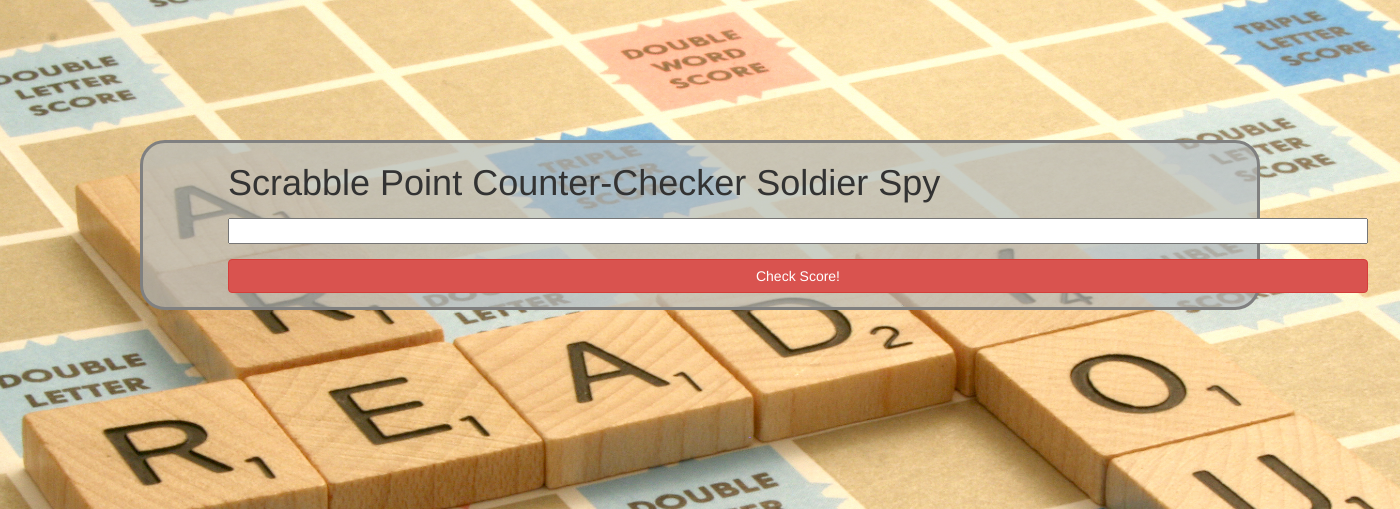
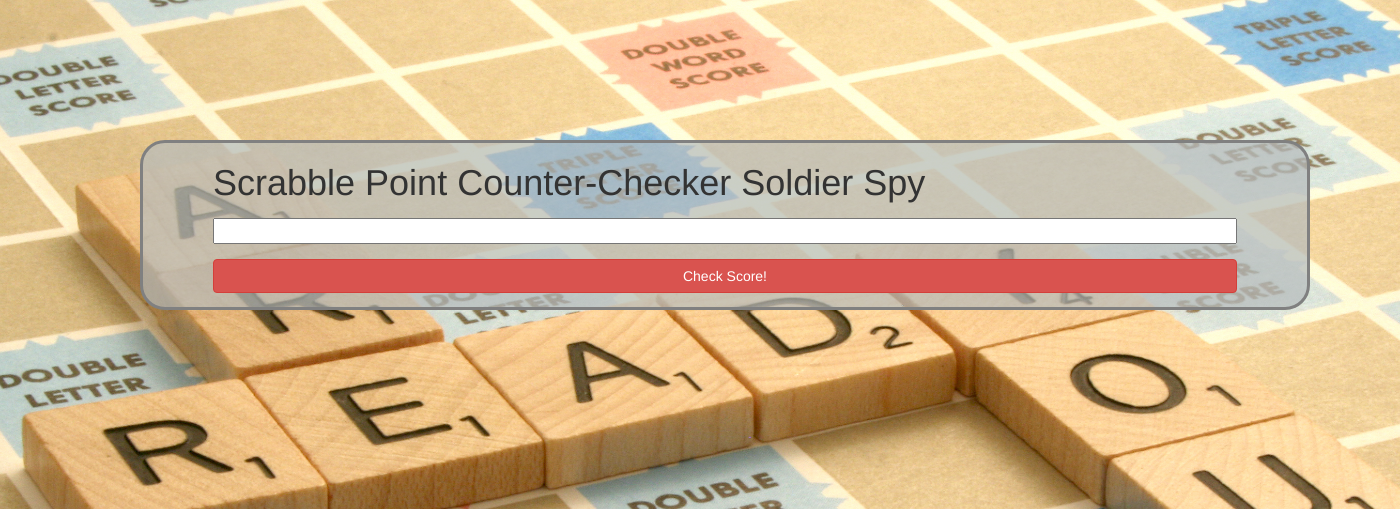
Before and after one commit to IanMcKe/Scrabble, a PHP site: template views/form.html.twig in a window 1400 px wide. Shown: the top 509 px of the page. Run offline with PHP 8.4, Linux system fonts and the light colour scheme; the template is opened without the code that fills it, so the values that code supplies are empty; some libraries are stand-ins or nearby versions.

Commit message:
update css for better scaling

```diff
--- a/web/styles.css
+++ b/web/styles.css
@@ -3,7 +3,7 @@
     background-size: cover;
 }
 
-.query_box{
+.container{
     margin: 10%;
     padding-top: 0%;
     padding-left: 5%;
```
